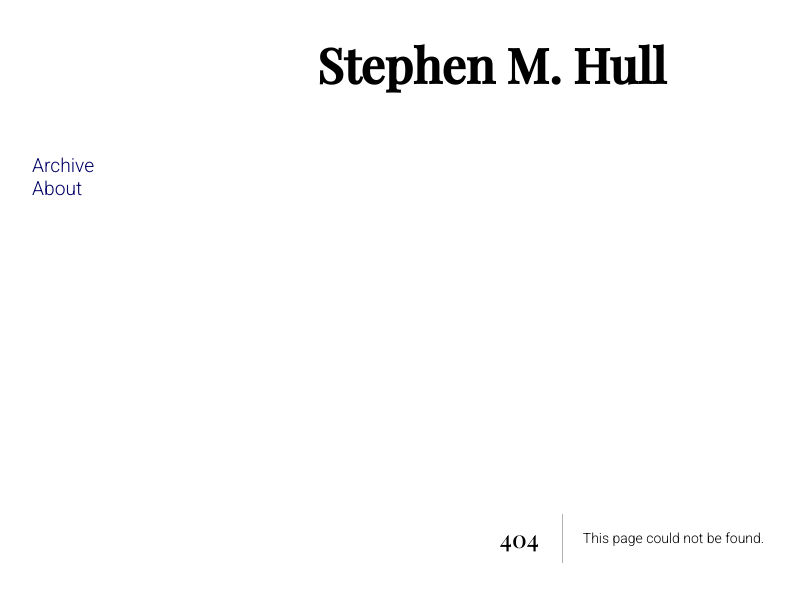
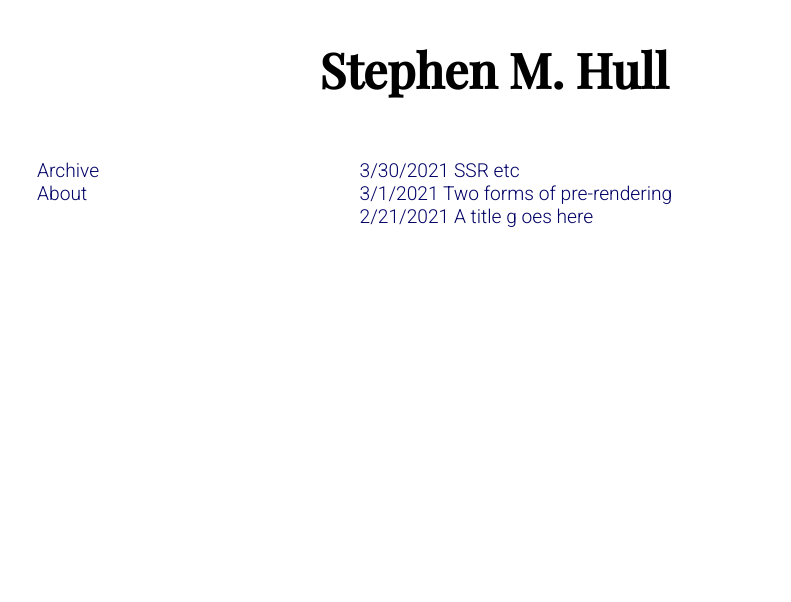
Before and after one commit to stmhull/blog, a Next.js app: page /archive in a window 1280 px wide. Before the commit this address had no page. Shown: the top 602 px of the page, without its empty margins (8-799 px from the left). Built offline with nearby package versions, Linux system fonts and the light colour scheme.

Commit message:
more styling and so forth

```diff
--- a/components/sidebar.js
+++ b/components/sidebar.js
@@ -6,10 +6,10 @@ const Sidebar = () => {
         <div className="sidebar">
             <ul>
                 <li>
-                    <Link href="/pages/archive">Archive</Link>
+                    <Link href="/archive">Archive</Link>
                 </li>
                 <li>
-                    <Link href="/pages/about">About</Link>
+                    <Link href="/about">About</Link>
                 </li>
             </ul>
         </div>
--- a/pages/_app.js
+++ b/pages/_app.js
@@ -3,7 +3,6 @@ import Title from '../components/title'
 import Sidebar from '../components/sidebar'
 
 function MyApp({ Component, pageProps }) {
-  console.log(pageProps)
   return (
     <div className="grid-container">
       <Title />
--- /dev/null
+++ b/pages/archive.js
@@ -0,0 +1,29 @@
+import React from 'react';
+import { getSortedPostsData } from '../lib/posts';
+import Link from 'next/link';
+
+export async function getStaticProps() {
+    const allPostsData = getSortedPostsData();
+    return {
+        props: {
+            allPostsData
+        }
+    }
+}
+
+function Archive({ allPostsData }) {
+    return (
+        <div>
+            <ul>
+                {console.log(allPostsData)}
+                {allPostsData.map(({title, date, id}) =>
+                        <li key={id}>
+                            <Link href={`/posts/${id}`}>{date + " " + title}</Link>
+                        </li>
+                    )}
+            </ul>
+        </div>
+    )
+}
+
+export default Archive;
--- a/styles/global.css
+++ b/styles/global.css
@@ -8,6 +8,7 @@ body {
     padding: 0
 }
 
+@media (min-width: 1000px) {
     .title {
         font-family: 'Playfair Display', serif;
         font-size: 3em;
@@ -37,12 +38,10 @@ a {
         grid-row-start: 2;
     }
 
-
-
     ul {
         list-style-type: none;
     }
-
+}
 
 @media (max-width: 750px) {
     .grid-container {
@@ -95,3 +94,8 @@ h2 {
     color: #000066;
     text-decoration: none;
 }
+
+/* There's probably a better way to do this but I do not care right now */
+#archive-list {
+    list-style-type: none;
+}
```
Lines whose indentation alone changed are shown as unchanged.
